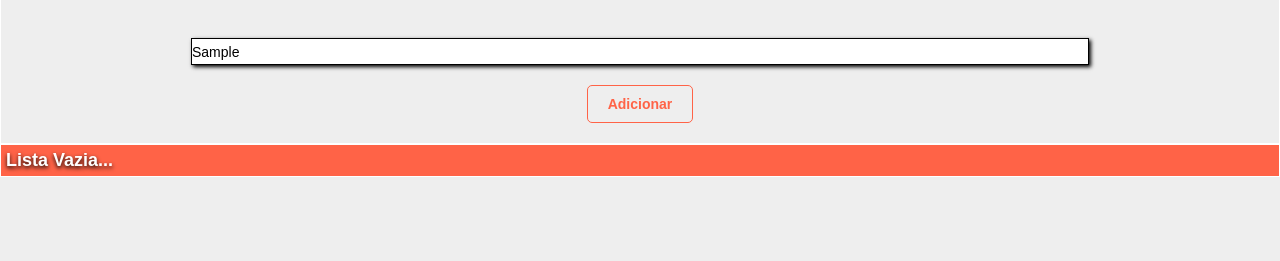
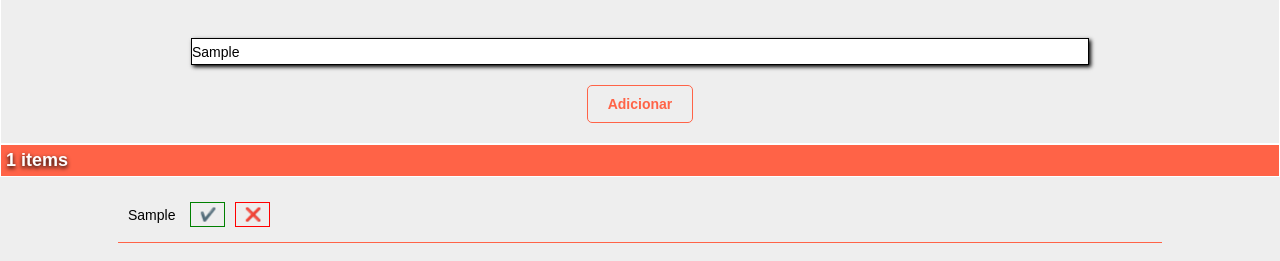
Before and after one commit to JeanLuca999/Lista-De-Tarefas, a plain HTML site: page index.html in a window 1280 px wide. Both pictures are taken after typing "Sample" into the empty fields and a click on the button "Adicionar". Shown: the part 57-318 px from the top of the page. Drawn offline with Linux system fonts and the light colour scheme.

Commit message:
Sistema de adicionar itens quase completo

```diff
--- a/css/styles.css
+++ b/css/styles.css
@@ -13,22 +13,19 @@ body {
     background-color:  rgb(238, 238, 238);
 }
 
-main {
-    background-color: tomato;
-}
-
 h1 {
     font-size: 3rem;
     text-align: center;
     text-shadow: 0 2px 2px black;
     color: white;
 
+    background-color: tomato;
+
     padding: 10px;
 }
 
 .list-container {
     padding: 20px;
-    background-color: rgb(238, 238, 238);
 
     border: 1px solid white;
 }
@@ -84,6 +81,51 @@ h2 {
     background-color: tomato;
 }
 
-#itens {
+#lista-tarefas-itens li {
+    display: flex;
+    font-size: 1.4rem;
 
+    width: 80%;
+
+    margin: 0 auto;
+    margin-top: 10px;
+
+    padding: 10px;
+
+    border-bottom: 1px solid tomato;
 }
+
+#lista-tarefas-itens li div {
+    display: flex;
+    align-items: center;
+    justify-content: center;
+
+    margin-right: 10px;
+}
+
+.completo, .retirar {
+    width: 35px;
+    height: 25px;
+
+    margin: 5px;
+
+    color: green;
+    background-color: transparent;
+
+    border: 1px solid green;
+
+    transition: 0.4s ease;
+}
+
+.retirar {
+    color: red;
+    border: 1px solid red;
+}
+
+.completo:hover {
+    background-color: green;
+}
+
+.retirar:hover {
+    background-color: red;
+}
--- a/index.html
+++ b/index.html
@@ -13,8 +13,9 @@
             <input type="text" id="nova-tarefa">
             <button id="adicionar">Adicionar</button>
         </section>
-        <section id="itens">
+        <section id="lista-tarefas">
             <h2>Lista Vazia...</h2>
+            <ul id="lista-tarefas-itens"></ul>
         </section>
     </main>
     <script src="js/script.js"></script>
--- a/js/script.js
+++ b/js/script.js
@@ -0,0 +1,24 @@
+const $adicionar = document.getElementById('adicionar')
+let itens = 0
+
+$adicionar.addEventListener('click', ()=>{
+    const $h2 = document.querySelector('h2')
+   const $textoTarefa = document.getElementById('nova-tarefa')
+   const $listaTarefasItens = document.getElementById('lista-tarefas-itens')
+
+    $h2.innerText = `${++itens} items`
+   $listaTarefasItens.innerHTML += gerarItem($textoTarefa.value)
+})
+
+
+function gerarItem(texto){
+    return (
+    `<li>
+        <div>${texto}</div>
+        <div>
+            <button class="completo">✔️</button>
+            <button class="retirar">❌</button>
+        </div>
+    </li>`
+    )
+}
```
